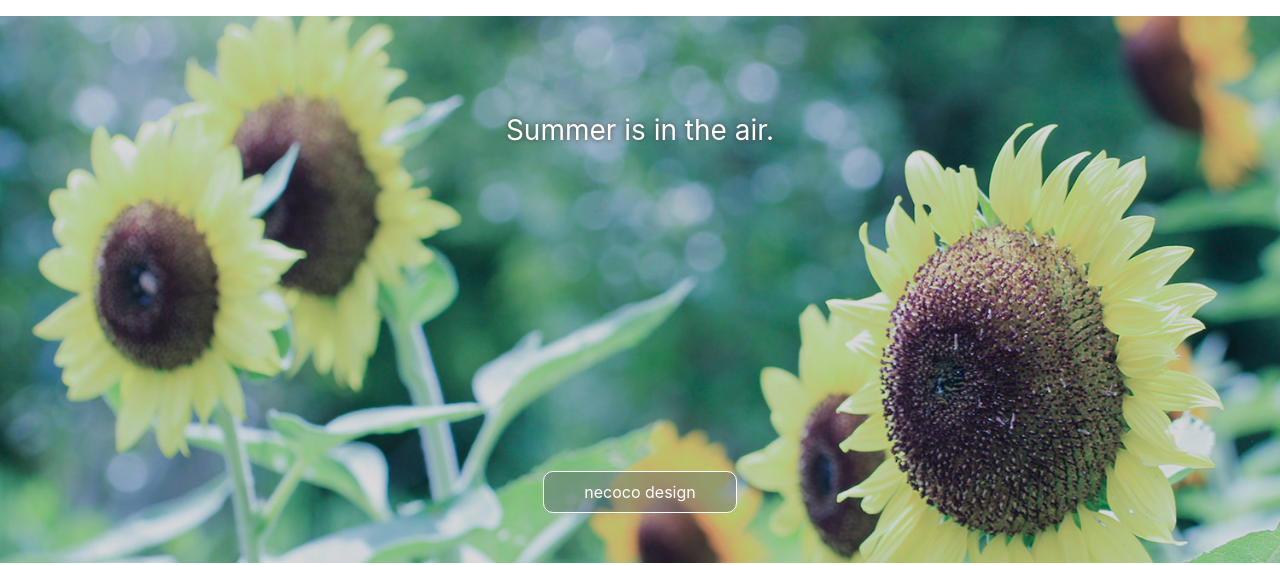
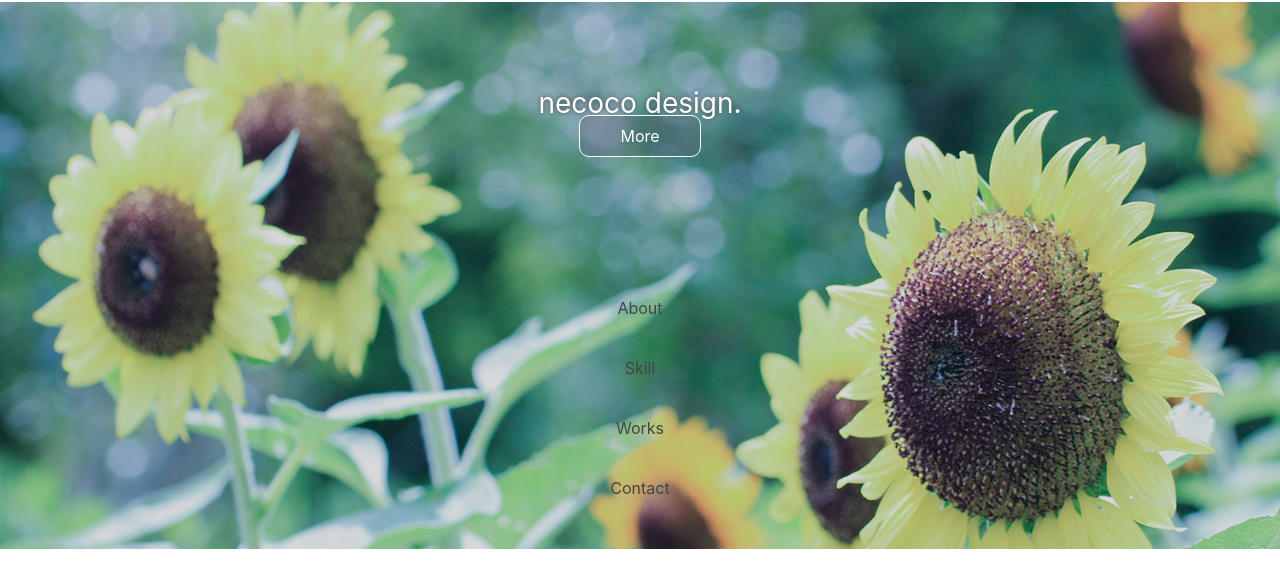
Before and after one commit to necocon/necocon.github.io, a plain HTML site: page index.html in a window 1280 px wide. Shown: the part 268-833 px from the top of the page. Drawn offline with Linux system fonts and the light colour scheme; a web font is replaced by a local one.

Commit message:
ロボットよけしました

```diff
--- a/index.html
+++ b/index.html
@@ -5,6 +5,7 @@
     <meta charset="UTF-8">
     <title>necoco design</title>
 
+    <meta name="robots" content="noindex">
     <meta name="viewport" content="width=device-width">
 
     <link rel="stylesheet" href="style.css">
@@ -27,10 +28,10 @@
         <img src="img/himawari_1500.jpg" alt="ひまわりの写真">
     </figure>
 
-    <h1>Summer is in the air.</h1>
+    <h1>necoco design.</h1>
     <p>
         <!-- <img src="img/circle.svg" alt=""><br> -->
-        <a href="#">necoco design</a>
+        <a href="#">More</a>
     </p>
 
     <section>
--- a/style.css
+++ b/style.css
@@ -82,7 +82,8 @@ figure.hero img {
     vertical-align: bottom;
     filter: brightness(85%);
     z-index: -1;
-    position: relative; /* Edge 用の設定 */
+    position: relative;
+    /* Edge 用の設定 */
 }
 
 /* タイトル */
@@ -148,8 +149,12 @@ section a:hover {
 }
 
 section h2 {
+    grid-column: 1 / -1;
+    /* font-family: '', ; */
     font-size: 16px;
+    font-weight: normal;
     text-align: center;
+
 }
 
 /* フッター */
@@ -167,3 +172,12 @@ body::after {
     grid-row: foot;
     z-index: -1;
 }
+
+/* PC版: ページ全体の設定 */
+body {
+    grid-template-columns: 0.2fr repeat(6, 1fr) 0.2fr;
+    grid-column-gap: 5%;
+    column-gap: 5%;
+    grid-template-rows:
+        [head] 250px [title sub] auto [recent] auto [foot] 250px;
+}
```
